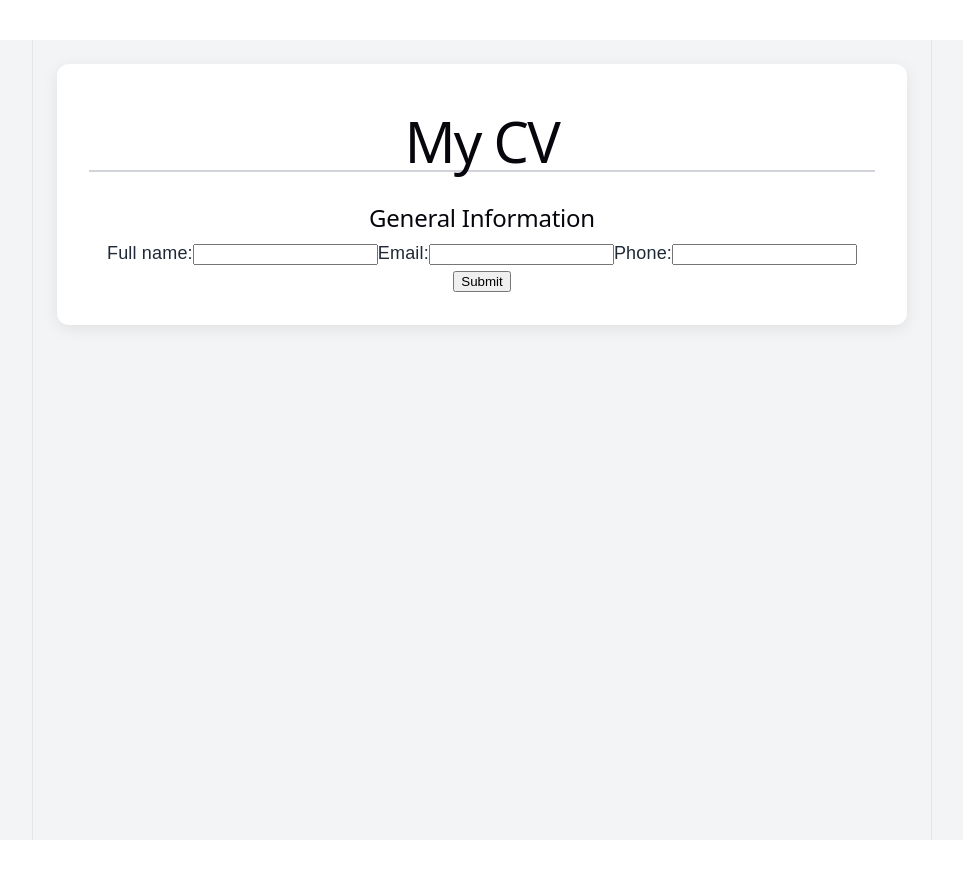
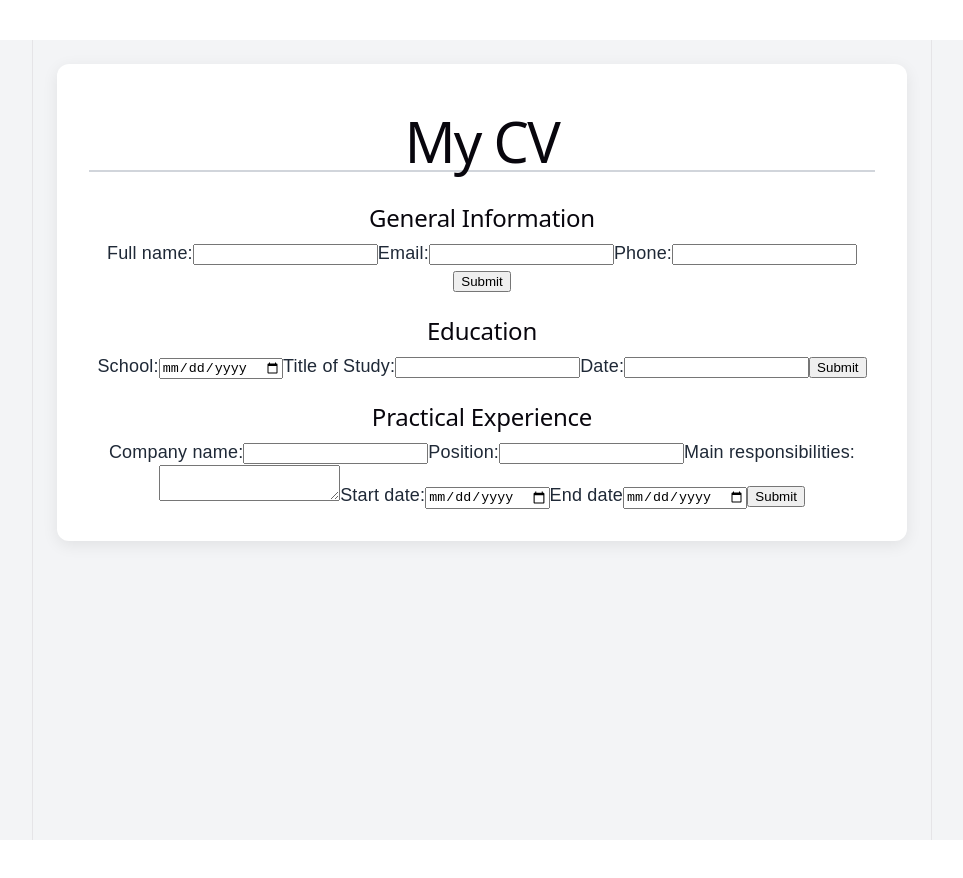
Before and after one commit to gymagyel/cv-application, a React (Vite) app: page / in a window 1280 px wide. Shown: the whole page, without its empty margins (158-1121 px from the left). Built offline with nearby package versions, Linux system fonts and the light colour scheme.

Commit message:
Add education and experience sections

```diff
--- a/src/App.jsx
+++ b/src/App.jsx
@@ -1,11 +1,15 @@
 import './styles/App.css';
 import GeneralInfo from './components/GeneralInfo';
+import Education from './components/Education';
+import Experience from './components/Experience';
 
 function App() {
   return (
     <main>
       <h1>My CV</h1>
       <GeneralInfo />
+      <Education />
+      <Experience/>
     </main>
   );
 }
--- /dev/null
+++ b/src/components/Education.jsx
@@ -0,0 +1,72 @@
+import { useState } from 'react';
+
+function Education() {
+    const [formData, setFormData] = useState({
+  school: '',
+  title: '',
+  date: '',
+});
+
+const [isEditing, setIsEditing] = useState(true);
+function handleSubmit(event) {
+  event.preventDefault();
+  setIsEditing(false);
+}
+
+
+  return (
+    <section>
+      <h2>Education</h2>
+
+          {isEditing ? (
+      <form onSubmit={handleSubmit}>
+        <label>
+  School:
+  <input
+  type='date'
+    value={formData.school}
+    onChange={(event) =>
+      setFormData({ ...formData, school: event.target.value })
+    }
+  />
+</label>
+
+        <label>
+            Title of Study:
+        <input
+        value={formData.title}
+        onChange={(event) =>
+            setFormData({ ...formData, title: event.target.value})
+        }
+        />
+
+        </label>
+
+        <label>
+            Date:
+            <input
+            value={formData.date}
+            onChange={(event)=>
+                setFormData({ ...formData, date: event.target.value})
+            }
+            />
+        </label>
+        <button type="submit">Submit</button>
+      </form>
+    ) : (
+      <div>
+        <p>School: {formData.school}</p>
+        <p>Title of study: {formData.title}</p>
+        <p>Date: {formData.date}</p>
+
+        <button type="button" onClick={() => setIsEditing(true)}>
+          Edit
+        </button>
+      </div>
+    )}
+
+    </section>
+  );
+}
+
+export default Education;
--- /dev/null
+++ b/src/components/Experience.jsx
@@ -0,0 +1,93 @@
+import { useState } from 'react';
+
+
+
+function Experience() {
+    const [formData, setFormData] = useState({
+  companyName: '',
+  position: '',
+  responsibility: '',
+  start: '',
+  end: '',
+});
+
+const [isEditing, setIsEditing] = useState(true);
+function handleSubmit(event) {
+  event.preventDefault();
+  setIsEditing(false);
+
+
+}
+return (
+    <section>
+      <h2>Practical Experience</h2>
+      {isEditing ? (
+      <form onSubmit={handleSubmit}>
+
+      <label>
+        Company name:
+        <input
+        value={formData.companyName}
+        onChange={(event) =>
+            setFormData({ ...formData, companyName: event.target.value})
+        }/>
+        </label>
+
+        <label>
+            Position:
+        <input
+        value={formData.position}
+        onChange={(event) =>
+            setFormData({ ...formData, position: event.target.value})
+        }
+        />
+        </label>
+        <label>
+            Main responsibilities:
+        <textarea
+        value={formData.responsibility}
+        onChange={(event) =>
+            setFormData({ ...formData, responsibility: event.target.value})
+        }
+        />
+        </label>
+             <label>
+  Start date:
+  <input
+  type='date'
+    value={formData.start}
+    onChange={(event) =>
+      setFormData({ ...formData, start: event.target.value })
+    }
+  />
+</label>
+     <label>
+  End date
+  <input
+  type='date'
+    value={formData.end}
+    onChange={(event) =>
+      setFormData({ ...formData, end: event.target.value })
+    }
+  />
+</label>
+
+<button type="submit">Submit</button>
+      </form>
+    ) : (
+      <div>
+        <p>Company: {formData.companyName}</p>
+        <p>Position: {formData.position}</p>
+        <p>Responsibilities: {formData.responsibility}</p>
+        <p>Start date: {formData.start}</p>
+        <p>End date: {formData.end}</p>
+
+        <button type="button" onClick={() => setIsEditing(true)}>
+          Edit
+        </button>
+      </div>
+    )}
+    </section>
+  );
+}
+export default Experience;
```
